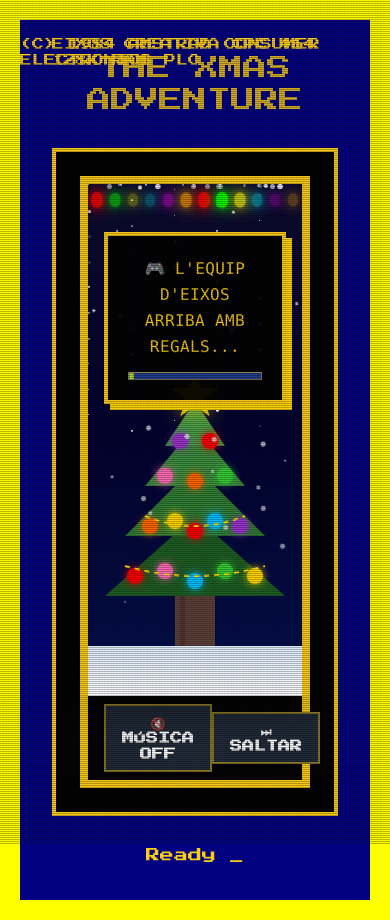
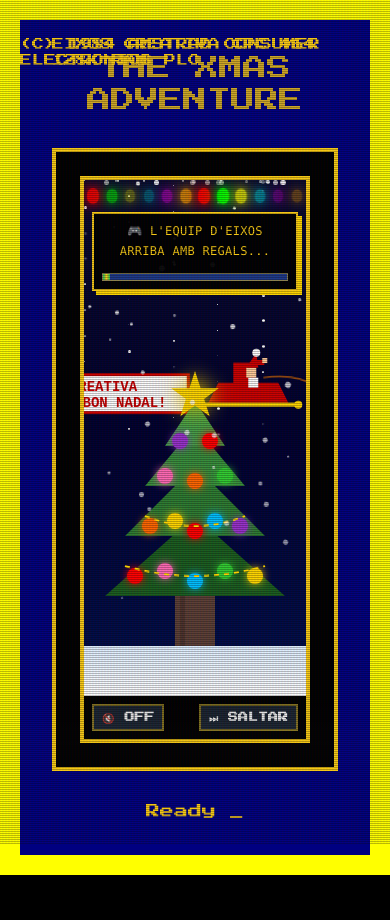
Before and after one commit to Jornacas/FelicitacioNadal2025, a React (Vite) app: page / in a window 390 px wide. Both pictures are taken after a click on the button "INICIAR HISTÒRIA". After the commit the page ends 875 px from the top, so only its background shows below. Built offline with nearby package versions, Linux system fonts and the light colour scheme.

Commit message:
Disseny responsive per a mòbil

```diff
--- a/App.tsx
+++ b/App.tsx
@@ -1,5 +1,5 @@
 
-import React, { useState, useEffect } from 'react';
+import React, { useState, useEffect, useRef } from 'react';
 import RetroInterface from './components/RetroInterface';
 import PixelSprite from './components/PixelSprite';
 import GameCanvas from './components/GameCanvas';
@@ -148,6 +148,20 @@ const App: React.FC = () => {
   const [staff, setStaff] = useState<SpriteConfig[]>(DEFAULT_STAFF);
   const [storyStep, setStoryStep] = useState(0);
   const [musicEnabled, setMusicEnabled] = useState(false);
+  const [canvasSize, setCanvasSize] = useState({ width: 850, height: 520 });
+  const gameContainerRef = useRef<HTMLDivElement>(null);
+
+  // Responsive canvas sizing
+  useEffect(() => {
+    const updateSize = () => {
+      const width = Math.min(window.innerWidth - 16, 850);
+      const height = Math.min(window.innerHeight - 150, 520);
+      setCanvasSize({ width, height });
+    };
+    updateSize();
+    window.addEventListener('resize', updateSize);
+    return () => window.removeEventListener('resize', updateSize);
+  }, []);
 
   // Christmas music - "A Betlem m'en vull anar"
   useChristmasMusic(musicEnabled && gameState === GameState.GAME);
@@ -187,28 +201,28 @@ const App: React.FC = () => {
   return (
     <RetroInterface title="THE XMAS ADVENTURE">
       {gameState === GameState.MENU && (
-        <div className="flex flex-col items-center gap-6 py-4">
-          <div className="text-center space-y-2">
-            <h2 className="text-3xl text-white font-bold tracking-tighter shadow-sm">NADAL 8-BIT</h2>
-            <p className="text-yellow-400 text-sm italic tracking-widest">WWW.EIXOSCREATIVA.COM</p>
+        <div className="flex flex-col items-center gap-4 sm:gap-6 py-2 sm:py-4">
+          <div className="text-center space-y-1 sm:space-y-2">
+            <h2 className="text-2xl sm:text-3xl text-white font-bold tracking-tighter shadow-sm">NADAL 8-BIT</h2>
+            <p className="text-yellow-400 text-xs sm:text-sm italic tracking-widest">WWW.EIXOSCREATIVA.COM</p>
           </div>
 
-          <div className="flex justify-center gap-2 bg-white/5 p-4 border-y-4 border-yellow-400/50 backdrop-blur-sm w-full">
+          <div className="flex flex-wrap justify-center gap-1 sm:gap-2 bg-white/5 p-2 sm:p-4 border-y-4 border-yellow-400/50 backdrop-blur-sm w-full">
             {staff.map((member, idx) => (
-              <PixelSprite key={idx} config={member} size={90} direction="front" pose="standing" />
+              <PixelSprite key={idx} config={member} size={window.innerWidth < 640 ? 55 : 90} direction="front" pose="standing" />
             ))}
           </div>
 
-          <div className="flex flex-col sm:flex-row gap-6">
+          <div className="flex flex-col sm:flex-row gap-3 sm:gap-6">
             <button
               onClick={resetStory}
-              className="bg-green-600 hover:bg-green-500 text-white px-12 py-5 border-b-8 border-green-950 active:border-b-0 active:translate-y-2 transition-all text-xl font-bold shadow-xl uppercase tracking-widest"
+              className="bg-green-600 hover:bg-green-500 text-white px-8 sm:px-12 py-3 sm:py-5 border-b-4 sm:border-b-8 border-green-950 active:border-b-0 active:translate-y-2 transition-all text-base sm:text-xl font-bold shadow-xl uppercase tracking-widest"
             >
               INICIAR HISTÒRIA
             </button>
             <button
               onClick={() => setGameState(GameState.ADMIN)}
-              className="bg-blue-600 hover:bg-blue-500 text-white px-8 py-5 border-b-8 border-blue-950 active:border-b-0 active:translate-y-2 transition-all text-xl font-bold opacity-80 uppercase tracking-widest"
+              className="bg-blue-600 hover:bg-blue-500 text-white px-6 sm:px-8 py-3 sm:py-5 border-b-4 sm:border-b-8 border-blue-950 active:border-b-0 active:translate-y-2 transition-all text-base sm:text-xl font-bold opacity-80 uppercase tracking-widest"
             >
               STAFF
             </button>
@@ -218,7 +232,11 @@ const App: React.FC = () => {
 
       {gameState === GameState.GAME && (
         <div className="flex flex-col">
-          <div className="relative h-[520px] w-full overflow-hidden bg-gradient-to-b from-[#0a0a2e] via-[#000030] to-[#001050] border-8 border-b-0 border-yellow-400 shadow-2xl">
+          <div
+            ref={gameContainerRef}
+            className="relative w-full overflow-hidden bg-gradient-to-b from-[#0a0a2e] via-[#000030] to-[#001050] border-4 sm:border-8 border-b-0 border-yellow-400 shadow-2xl"
+            style={{ height: canvasSize.height }}
+          >
             {/* Christmas Lights at top */}
             <ChristmasLights />
 
@@ -245,17 +263,17 @@ const App: React.FC = () => {
             {/* UNIFIED GAME CANVAS - Tree and Characters all in one */}
             <div className="absolute inset-0 flex items-end justify-center">
               <GameCanvas
-                width={850}
-                height={520}
+                width={canvasSize.width}
+                height={canvasSize.height}
                 staff={staff}
                 storyStep={storyStep}
               />
             </div>
 
           {/* Narrative UI */}
-          <div className="absolute top-12 w-full flex justify-center px-4 z-40">
-            <div className="bg-black/95 border-4 border-yellow-400 p-5 max-w-2xl w-full text-center shadow-[6px_6px_0px_#FFD700] animate-slideDown">
-               <p className="text-yellow-400 text-base tracking-wide uppercase font-mono leading-relaxed">
+          <div className="absolute top-8 sm:top-12 w-full flex justify-center px-2 sm:px-4 z-40">
+            <div className="bg-black/95 border-2 sm:border-4 border-yellow-400 p-2 sm:p-5 max-w-2xl w-full text-center shadow-[4px_4px_0px_#FFD700] sm:shadow-[6px_6px_0px_#FFD700] animate-slideDown">
+               <p className="text-yellow-400 text-xs sm:text-base tracking-wide uppercase font-mono leading-relaxed">
                   {storyStep < 300 && "🎮 L'EQUIP D'EIXOS ARRIBA AMB REGALS..."}
                   {storyStep >= 300 && storyStep < 550 && "🎄 CAMINANT CAP A L'ARBRE DE NADAL..."}
                   {storyStep >= 550 && storyStep < 800 && "🎁 DEIXANT ELS REGALS SOTA L'ARBRE!"}
@@ -297,21 +315,21 @@ const App: React.FC = () => {
           </div>
 
           {/* Control bar - outside the game canvas */}
-          <div className="flex justify-between items-center px-4 py-2 bg-black border-8 border-t-0 border-yellow-400">
+          <div className="flex justify-between items-center px-2 sm:px-4 py-2 bg-black border-4 sm:border-8 border-t-0 border-yellow-400">
             <button
               onClick={() => setMusicEnabled(!musicEnabled)}
-              className={`px-4 py-2 text-xs border-2 transition-all font-bold hover:scale-105 ${
+              className={`px-2 sm:px-4 py-1 sm:py-2 text-[10px] sm:text-xs border-2 transition-all font-bold hover:scale-105 ${
                 musicEnabled
                   ? 'bg-green-600 text-white border-green-400 hover:bg-green-500'
                   : 'bg-gray-800 text-white border-yellow-400/50 hover:bg-yellow-700'
               }`}
             >
-              {musicEnabled ? '🎵 MÚSICA ON' : '🔇 MÚSICA OFF'}
+              {musicEnabled ? '🎵 ON' : '🔇 OFF'}
             </button>
 
             <button
               onClick={() => setGameState(GameState.MENU)}
-              className="bg-gray-800 text-white px-4 py-2 text-xs border-2 border-yellow-400/50 hover:bg-red-700 hover:border-red-400 transition-all font-bold hover:scale-105"
+              className="bg-gray-800 text-white px-2 sm:px-4 py-1 sm:py-2 text-[10px] sm:text-xs border-2 border-yellow-400/50 hover:bg-red-700 hover:border-red-400 transition-all font-bold hover:scale-105"
             >
               ⏭ SALTAR
             </button>
```
